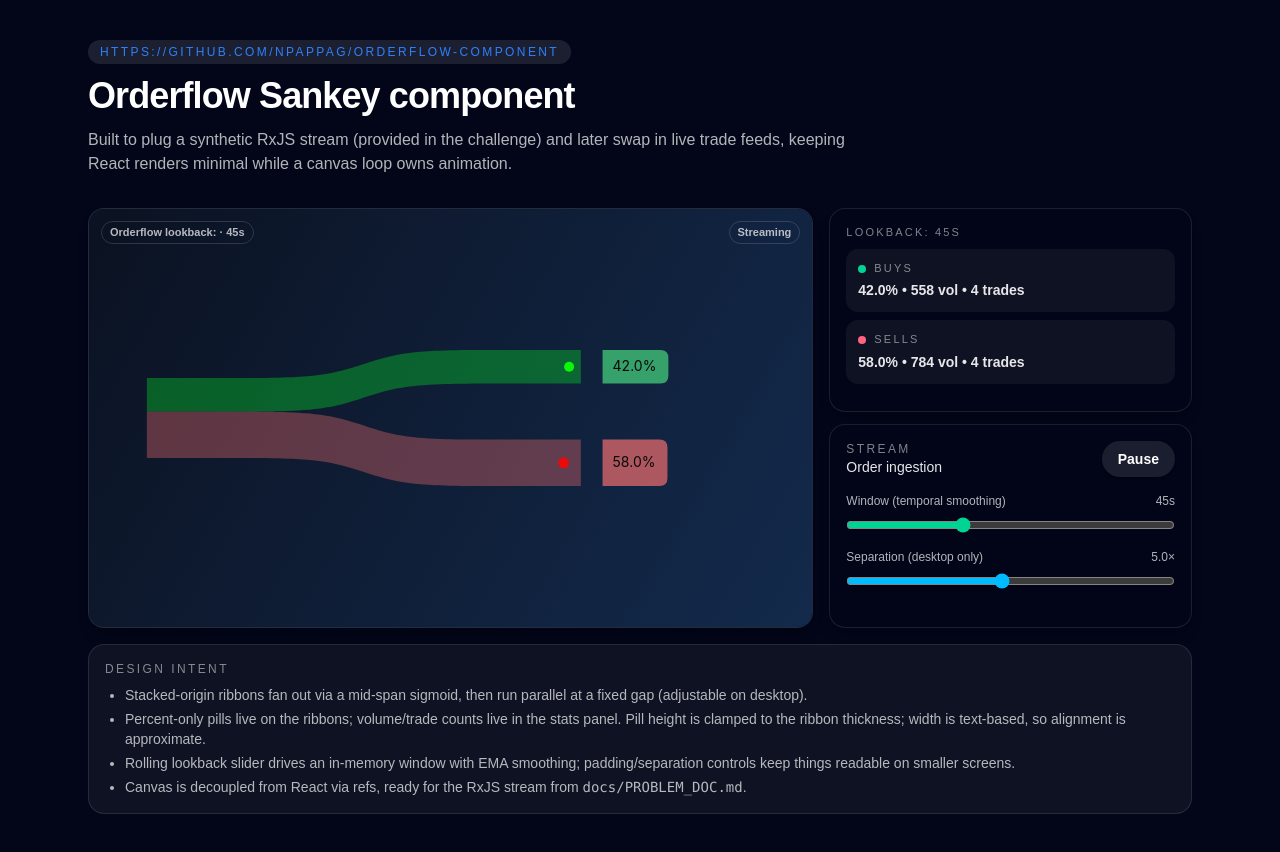
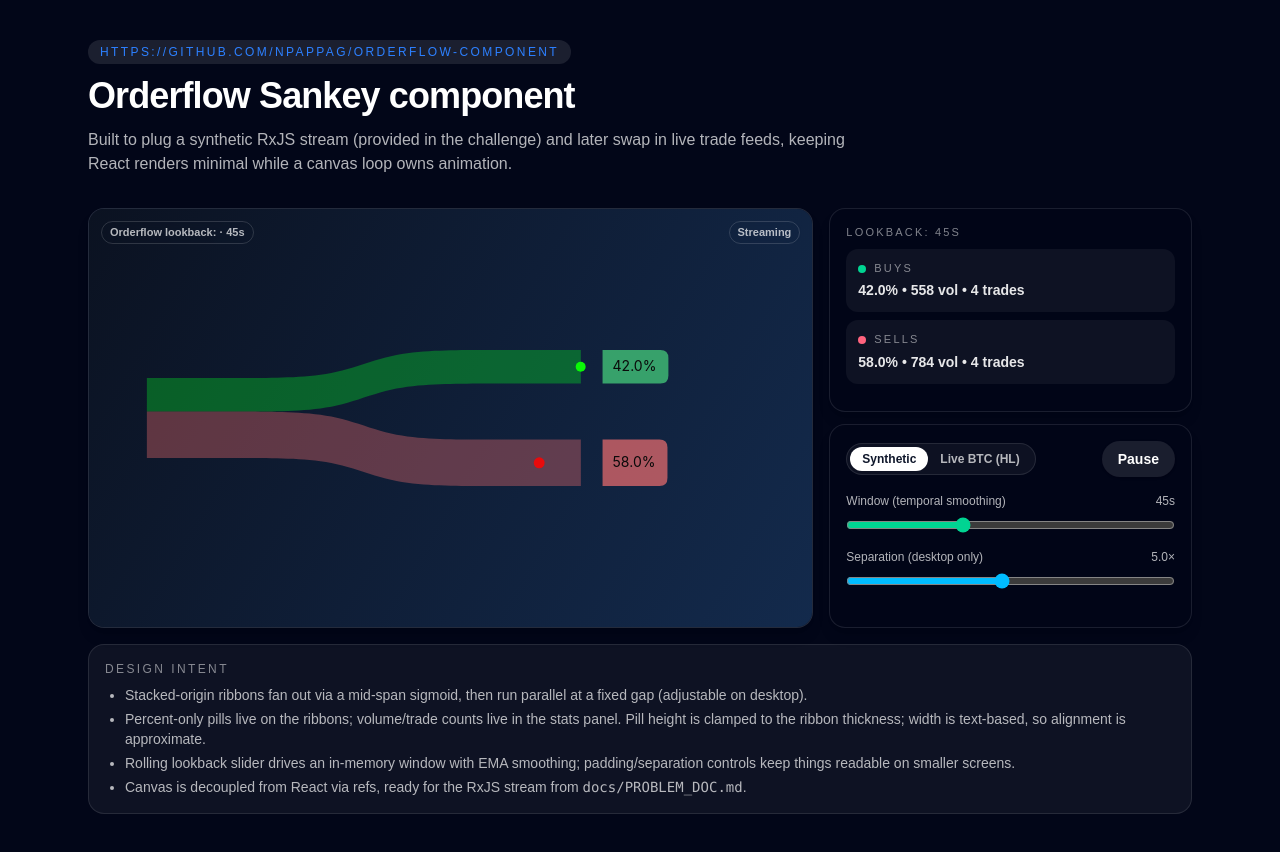
Before and after one commit to NpappaG/orderflow-component, a Next.js app: page / in a window 1280 px wide. Built offline with nearby package versions, Linux system fonts and the light colour scheme.

Commit message:
Add switch for data source flip - defaults to synthetic data, flips to HL live BTC trades

```diff
--- a/components/orderflow/FlowControls.tsx
+++ b/components/orderflow/FlowControls.tsx
@@ -8,6 +8,8 @@ type FlowControlsProps = {
   separationScale?: number;
   onSeparationChange?: (value: number) => void;
   className?: string;
+  streamMode?: "synthetic" | "live";
+  onStreamModeChange?: (mode: "synthetic" | "live") => void;
 };
 
 export function FlowControls({
@@ -18,6 +20,8 @@ export function FlowControls({
   separationScale,
   onSeparationChange,
   className,
+  streamMode = "synthetic",
+  onStreamModeChange,
 }: FlowControlsProps) {
   return (
     <div
@@ -27,8 +31,26 @@ export function FlowControls({
     >
       <div className="flex items-center justify-between gap-3">
         <div>
-          <p className="text-xs uppercase tracking-[0.2em] text-white/50">Stream</p>
-          <p className="text-white/90">Order ingestion</p>
+          {/*           <p className="text-xs uppercase tracking-[0.2em] text-white/50">
+            Stream
+          </p> */}
+          {/*           <p className="text-white/90">Order ingestion</p> */}
+          <div className="flex rounded-full border border-white/10 bg-white/5 p-[3px] text-xs font-semibold text-white/80">
+            {(["synthetic", "live"] as const).map((mode) => (
+              <button
+                key={mode}
+                type="button"
+                onClick={() => onStreamModeChange?.(mode)}
+                className={`px-3 py-1 rounded-full transition ${
+                  streamMode === mode
+                    ? "bg-white text-slate-900"
+                    : "bg-transparent text-white/70 hover:bg-white/10"
+                }`}
+              >
+                {mode === "synthetic" ? "Synthetic" : "Live BTC (HL)"}
+              </button>
+            ))}
+          </div>
         </div>
         <button
           type="button"
--- a/components/orderflow/OrderFlowCanvas.tsx
+++ b/components/orderflow/OrderFlowCanvas.tsx
@@ -2,11 +2,13 @@
 
 import { useCallback, useEffect, useRef } from "react";
 import { useOrderStream } from "@/lib/orderflow/useSyntheticOrderStream";
+import { useHyperliquidStream } from "@/lib/orderflow/useHyperliquidStream";
 import { OrderEvent, OrderflowStats, OrderSide } from "@/lib/orderflow/types";
 
 type OrderFlowCanvasProps = {
   label?: string;
   streaming?: boolean;
+  streamMode?: "synthetic" | "live";
   windowSeconds: number;
   onStatsChange?: (stats: OrderflowStats) => void;
   separationScale?: number;
@@ -50,6 +52,7 @@ const sigmoidNormalized = (t: number) => {
 export function OrderFlowCanvas({
   label = "Synthetic stream",
   streaming = true,
+  streamMode = "synthetic",
   windowSeconds,
   onStatsChange,
   separationScale = 1,
@@ -71,9 +74,7 @@ export function OrderFlowCanvas({
   const statsCallbackRef = useRef<typeof onStatsChange>(onStatsChange);
   const geometryRef = useRef<FlowGeometry | null>(null);
 
-  const { pauseStream, resumeStream } = useOrderStream({
-    enabled: streaming,
-    onOrderReceived: (order) => {
+  const handleOrder = (order: OrderEvent) => {
     queueRef.current.push(order);
     if (order.side === "buy") {
       totalsRef.current.buy += order.volume;
@@ -86,13 +87,31 @@ export function OrderFlowCanvas({
     totalsRef.current.sell = Math.max(0, totalsRef.current.sell);
     spawnParticle(order);
     updateStats();
-    },
+  };
+
+  const synthetic = useOrderStream({
+    enabled: streaming && streamMode === "synthetic",
+    onOrderReceived: handleOrder,
+  });
+  const live = useHyperliquidStream({
+    enabled: streaming && streamMode === "live",
+    onOrderReceived: handleOrder,
   });
 
   useEffect(() => {
-    if (streaming) resumeStream();
-    else pauseStream();
-  }, [pauseStream, resumeStream, streaming]);
+    if (streaming) {
+      if (streamMode === "synthetic") {
+        synthetic.resumeStream();
+        live.pauseStream();
+      } else {
+        live.resumeStream();
+        synthetic.pauseStream();
+      }
+    } else {
+      synthetic.pauseStream();
+      live.pauseStream();
+    }
+  }, [live, synthetic, streamMode, streaming]);
 
   useEffect(() => {
     windowMsRef.current = windowSeconds * 1000;
```
Lines whose indentation alone changed are shown as unchanged.
